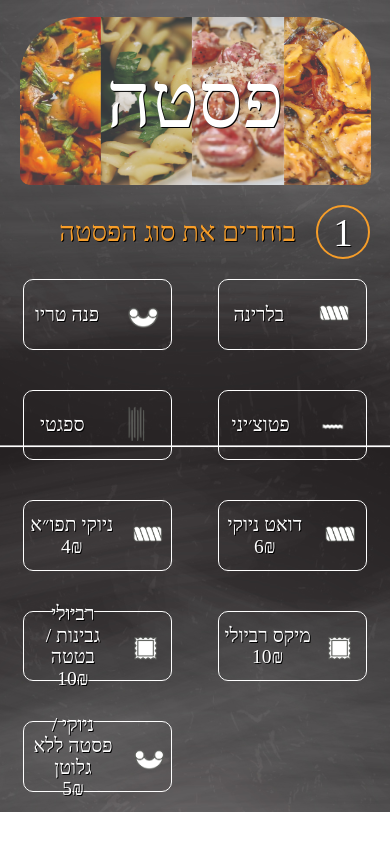
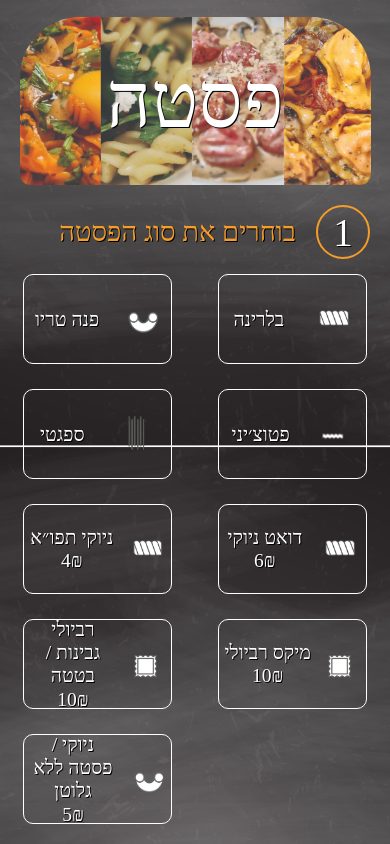
Before and after one commit to orim55353/pasta-mvp, a React (Create React App) app: page / in a window 390 px wide. Shown: the part 3772-4616 px from the top of the page. Before the commit the page ends 4584 px from the top, so only its background shows below. Built offline with nearby package versions, Linux system fonts and the light colour scheme.

Commit message:
Fixed mobile issues

```diff
--- a/src/components/pasta-container/pasta-container.styles.scss
+++ b/src/components/pasta-container/pasta-container.styles.scss
@@ -30,6 +30,7 @@
       @media screen and (max-width: 600px) {
         font-size: 7vw;
         margin-top: 0px;
+        margin-bottom: 10px;
       }
 
       &.description {
--- a/src/components/pasta-kind/pasta-kind.styles.scss
+++ b/src/components/pasta-kind/pasta-kind.styles.scss
@@ -12,7 +12,8 @@
 
   @media screen and (max-width: 600px) {
     width: 35vw;
-    height: 15vw;
+    height: 20vw;
+    margin-top: 5px;
   }
 
   &:hover {
@@ -41,7 +42,7 @@
 
       @media screen and (max-width: 600px) {
         font-size: 5vw;
-        line-height: 110%;
+        line-height: 120%;
       }
     }
   }
```
